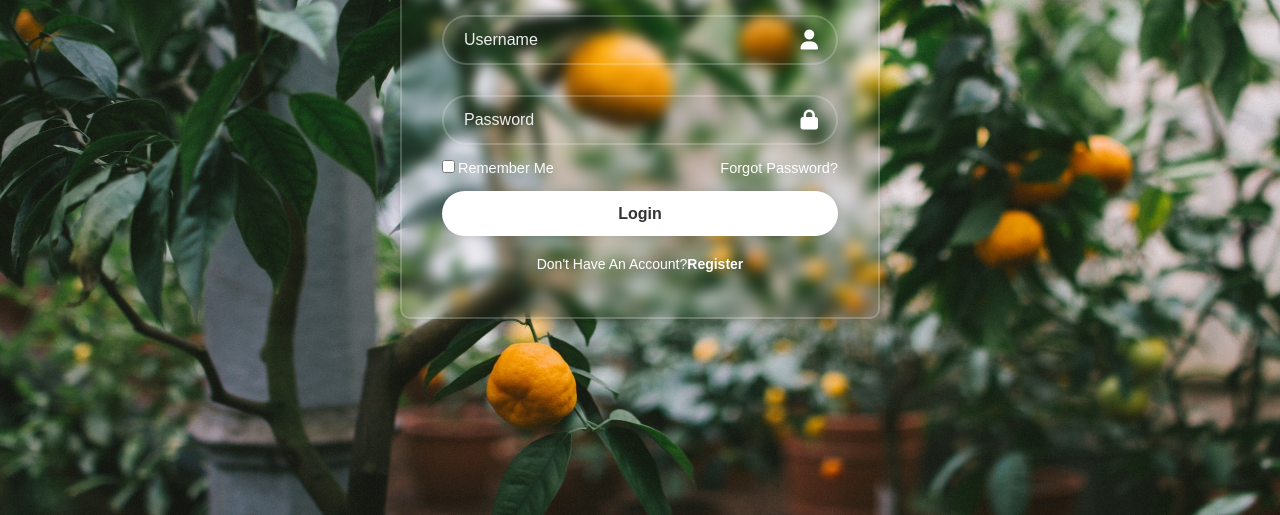
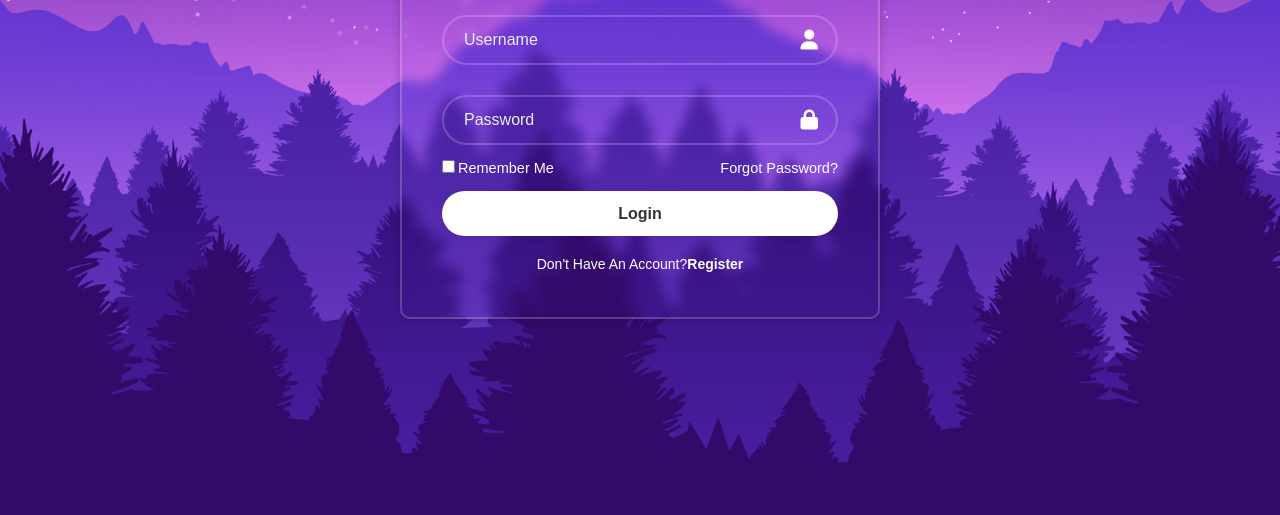
Before and after one commit to zhale-el/code-form, a plain HTML site: page index.html in a window 1280 px wide. Shown: the part 285-800 px from the top of the page. Drawn offline with Linux system fonts and the light colour scheme.

Commit message:
change-img

```diff
--- a/style.css
+++ b/style.css
@@ -10,7 +10,7 @@ body {
   align-items: center;
   justify-content: center;
   min-height: 100vh;
-  background-image: url("./img.jpeg");
+  background-image: url("./img.jpg");
   background-repeat: no-repeat;
   background-position: center;
   background-size: cover;
```
Also changed, not shown: img.jpeg (deleted), img.jpg (added).
